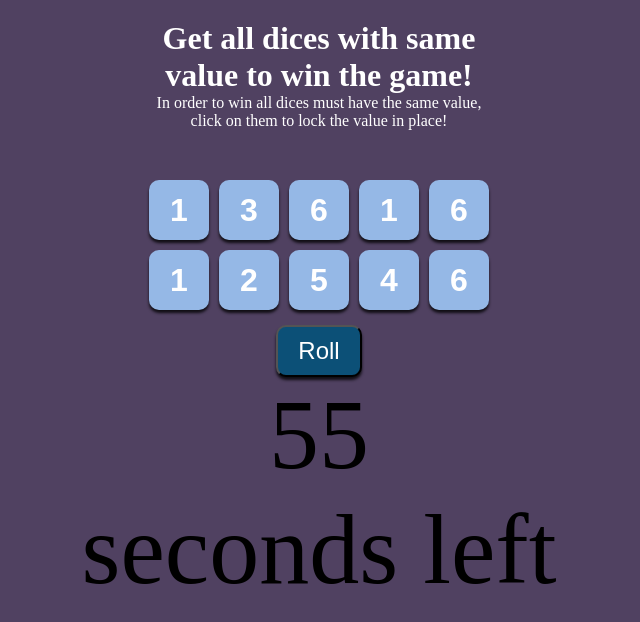
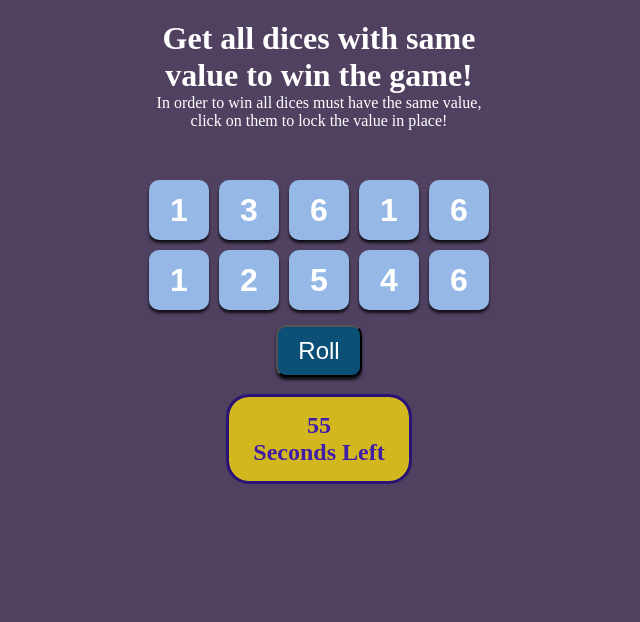
Before and after one commit to rodolfofrainer/tenzies, a React (Vite) app: page / in a window 1280 px wide. Shown: the top 622 px of the page, without its empty margins (321-961 px from the left). Built offline with nearby package versions, Linux system fonts and the light colour scheme.

Commit message:
apply end game logic

```diff
--- a/src/App.tsx
+++ b/src/App.tsx
@@ -17,16 +17,17 @@ type Dice = {
 };
 
 export default function App(): JSX.Element {
+  const GAME_TIME = 60;
+
   const [dice, setDice] = useState(generateAllNewDice());
+  const [gameFinished, setGameFinished] = useState(false);
 
   // timer logic
   const [time, setTime] = useState(() => {
     const futureTime = new Date();
-    futureTime.setSeconds(futureTime.getSeconds() + 60);
+    futureTime.setSeconds(futureTime.getSeconds() + GAME_TIME);
     return futureTime;
   });
-
-  let gameFinished = false;
   let gameWon = false;
 
   //GENERATE  DICE OBJ
@@ -73,7 +74,7 @@ export default function App(): JSX.Element {
   //Reset timer
   function resetTimer(): void {
     const newTime = new Date();
-    newTime.setSeconds(newTime.getSeconds() + 60);
+    newTime.setSeconds(newTime.getSeconds() + GAME_TIME);
     setTime(newTime);
   }
 
@@ -82,15 +83,16 @@ export default function App(): JSX.Element {
     setDice(generateAllNewDice);
     resetTimer();
     gameWon = false;
-    gameFinished = false;
+    setGameFinished(false);
   }
 
   //GAME OVER
   function gameOver(): void {
     const currentTime = new Date();
-    if (time >= currentTime) {
+    if (time.getSeconds() - currentTime.getSeconds() <= 0) {
       gameWon = false;
-      gameFinished = true;
+      setGameFinished(true);
+      console.log("lost");
     }
   }
 
@@ -102,19 +104,16 @@ export default function App(): JSX.Element {
     });
 
     return (
-      <div style={{ textAlign: "center" }}>
-        <div style={{ fontSize: "100px" }}>
-          <span>{totalSeconds}</span>
-          <br />
-          <span>seconds left</span>
-        </div>
+      <div className="timer-container">
+        <span>{totalSeconds}</span>
+        <p>Seconds Left</p>
       </div>
     );
   }
 
   // Win logic
   if (dice.every((die) => die.value === dice[0].value && die.isHeld)) {
-    gameFinished = true;
+    setGameFinished(true);
     gameWon = true;
   }
 
@@ -125,7 +124,7 @@ export default function App(): JSX.Element {
       <div className="app-container">
         <TopBar />
         <div className="dices-container">{diceElements}</div>
-        {gameWon ? (
+        {gameFinished ? (
           <button onClick={newGame} className="bottom-button">
             New Game
           </button>
--- a/src/index.css
+++ b/src/index.css
@@ -74,3 +74,21 @@ main {
 .roll-again-button:hover {
   font-size: 1.75rem;
 }
+
+.timer-container {
+  background-color: rgb(210, 183, 30);
+  max-width: 180px;
+  margin-right: auto;
+  margin-left: auto;
+  padding: 15px 0 15px 0;
+  outline: solid 3px rgb(45, 18, 117);
+  border-radius: 20px;
+  font-size: 1.5rem;
+  font-weight: 600;
+  color: rgb(66, 29, 168);
+  margin-top: 20px;
+  display: flex;
+  align-items: center;
+  justify-content: center;
+  flex-direction: column;
+}
```
